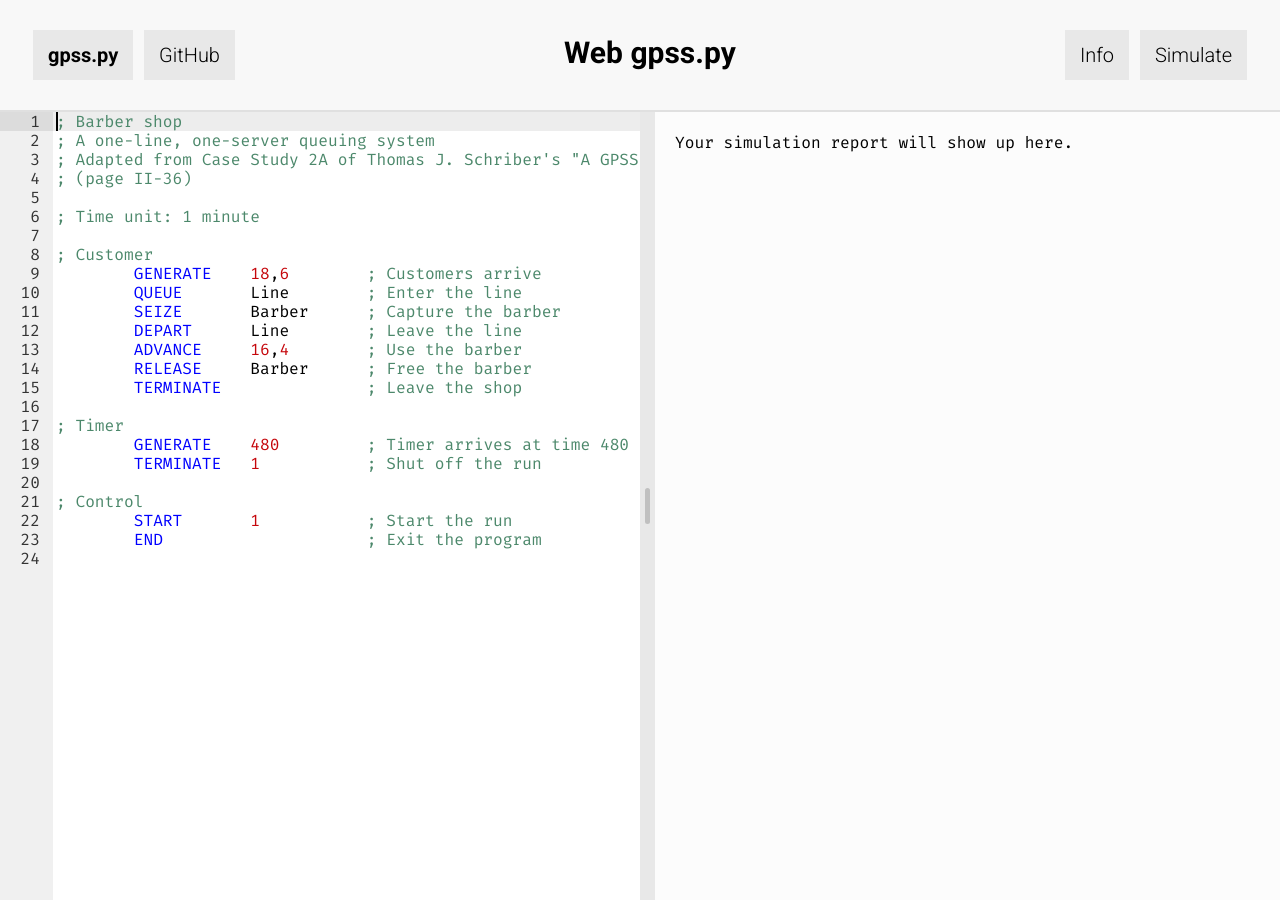
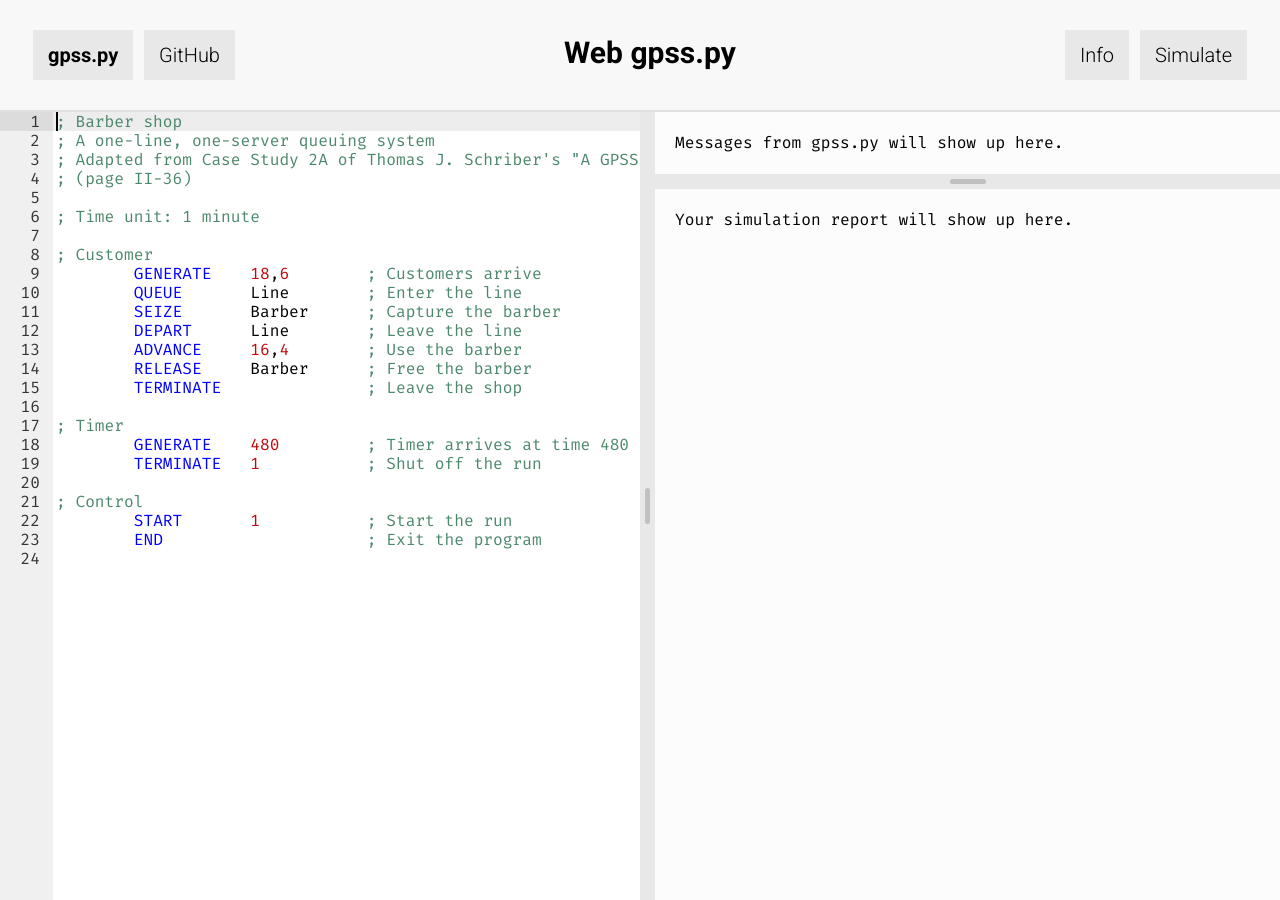
Before and after one commit to martendo/gpss.py, a Jekyll site: the page built from docs/web/index.md, in a window 1280 px wide. Built offline with Jekyll 4.4.1, drawn with Linux system fonts in a browser that asks for light colours.

Commit message:
Add separate messages console

```diff
--- a/docs/web/index.md
+++ b/docs/web/index.md
@@ -35,13 +35,23 @@ navtitle: Web gpss.py
 </div>
 </div>
 
-<div id="separator">
+<div class="separator column" id="main-separator">
   <div></div>
 </div>
 
-<div class="highlight" id="output-container">
-  <pre class="highlight"><code id="output">Your simulation report will show up here.</code></pre>
-</div>
+<section class="flex-container" id="response-container">
+  <div class="highlight" id="console-container">
+    <pre class="highlight"><code id="console">Messages from gpss.py will show up here.</code></pre>
+  </div>
+
+  <div class="separator row" id="response-separator">
+    <div></div>
+  </div>
+
+  <div class="highlight" id="output-container">
+    <pre class="highlight"><code id="output">Your simulation report will show up here.</code></pre>
+  </div>
+</section>
 
 <section id="info" markdown="1">
 ## What am I looking at?
--- a/docs/web/script.js
+++ b/docs/web/script.js
@@ -21,30 +21,48 @@ editor.setOptions({
 editor.focus();
 
 // Column resizing: Drag separator to resize
-const editorContainer = document.getElementById("editor-container");
-const section = document.getElementById("main");
-var isDragging = false;
-document.getElementById("separator").addEventListener("pointerdown", () => {
-  isDragging = true;
-  section.classList.add("no-select");
+const main = document.getElementById("main");
+var dragging = null;
+[
+  {
+    container: main,
+    box: document.getElementById("editor-container"),
+    separator: document.getElementById("main-separator"),
+    column: true,
+  },
+  {
+    container: document.getElementById("response-container"),
+    box: document.getElementById("console-container"),
+    separator: document.getElementById("response-separator"),
+    column: false,
+  },
+].forEach((resize) => {
+  resize.separator.addEventListener("pointerdown", () => {
+    dragging = resize.separator;
+    main.classList.add("no-select");
   });
   document.addEventListener("pointerup", () => {
-  isDragging = false;
-  section.classList.remove("no-select");
+    dragging = null;
+    main.classList.remove("no-select");
   });
   document.addEventListener("pointermove", (event) => {
-  if (!isDragging) {
+    if (dragging !== resize.separator) {
       return false;
     }
-  editorContainer.style.width = `${event.clientX - section.offsetLeft - (15 / 2)}px`;
+    const rect = resize.container.getBoundingClientRect();
+    if (resize.column) {
+      resize.box.style.width = `${event.clientX - rect.left - (15 / 2)}px`;
+    } else {
+      resize.box.style.height = `${event.clientY - rect.top - (15 / 2)}px`;
+    }
     editor.resize();
   });
+});
 document.addEventListener("touchmove", (event) => {
-  if (isDragging) {
+  if (dragging) {
     event.preventDefault();
   }
 }, { passive: false });
-editorContainer.style.width = `${editorContainer.offsetWidth}px`;
 
 // gpss-server communication
 const output = document.getElementById("output");
--- a/docs/web/style.css
+++ b/docs/web/style.css
@@ -1,26 +1,53 @@
 #main {
   position: relative;
   font-size: 0.9em;
+}
+section:not(#info) {
   margin: 0;
   padding: 0;
   display: flex;
 }
 
-#separator {
+.separator {
   background-color: #e8e8e8;
+  flex: 0 0 auto;
+  display: flex;
+}
+.separator.column {
   padding: 0 5px;
-  flex: 0 0 auto;
   cursor: col-resize;
-  display: flex;
   align-items: center;
 }
-#separator > div {
+.separator.row {
+  padding: 5px 0;
+  cursor: row-resize;
+  justify-content: center;
+}
+
+.separator > div {
   background-color: #c0c0c0;
+  border-radius: 3px;
+}
+.separator.column > div {
   width: 5px;
   height: 2em;
-  border-radius: 3px;
+}
+.separator.row > div {
+  height: 5px;
+  width: 2em;
 }
 
+#main-container {
+  flex-direction: row;
+}
+#editor-container {
+  position: relative;
+  width: 100%;
+  height: 100%;
+  flex: 0 0 auto;
+  max-width: calc(100% - 5em);
+  width: 50%;
+}
 #editor {
   position: absolute;
   top: 0;
@@ -30,15 +57,14 @@
   font-size: 0.9em;
   font-family: "Fira Mono", monospace;
 }
-#editor-container {
-  position: relative;
-  width: 100%;
-  height: 100%;
+
+#response-container {
+  flex-direction: column;
+}
+#console-container {
+  border-radius: 0;
   flex: 0 0 auto;
-  max-width: calc(100% - 5em);
-  width: 50%;
 }
-
 #output-container {
   border-radius: 0;
   flex: 1 1 auto;
```
Lines whose indentation alone changed are shown as unchanged.
